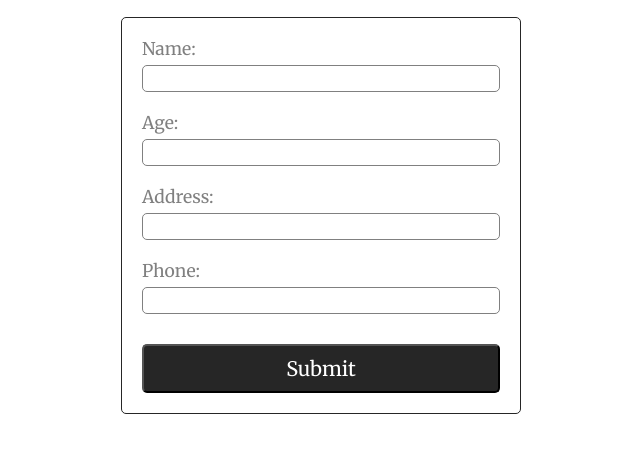
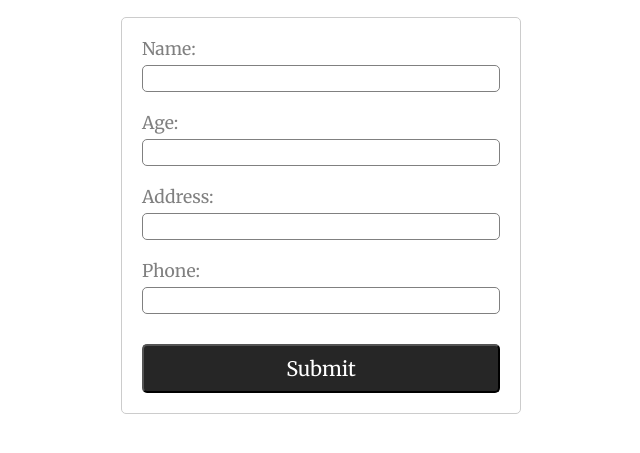
Before and after one commit to vinliao/eip780optimized-site, a plain HTML site: page index.html in a window 1280 px wide. Shown: the part 241-694 px from the top of the page, without its empty margins (319-959 px from the left). Drawn offline with Linux system fonts and the light colour scheme.

Commit message:
minor change to border color

```diff
--- a/style2.css
+++ b/style2.css
@@ -39,7 +39,7 @@ html {
 }
 
 .input-form__form {
-  border: 1px hsl(0, 0%, 15%) solid;
+  border: 1px hsl(0, 0%, 80%) solid;
   padding: 0 2rem 2rem 2rem;
   margin-top: 2rem;
   border-radius: 5px;
```
